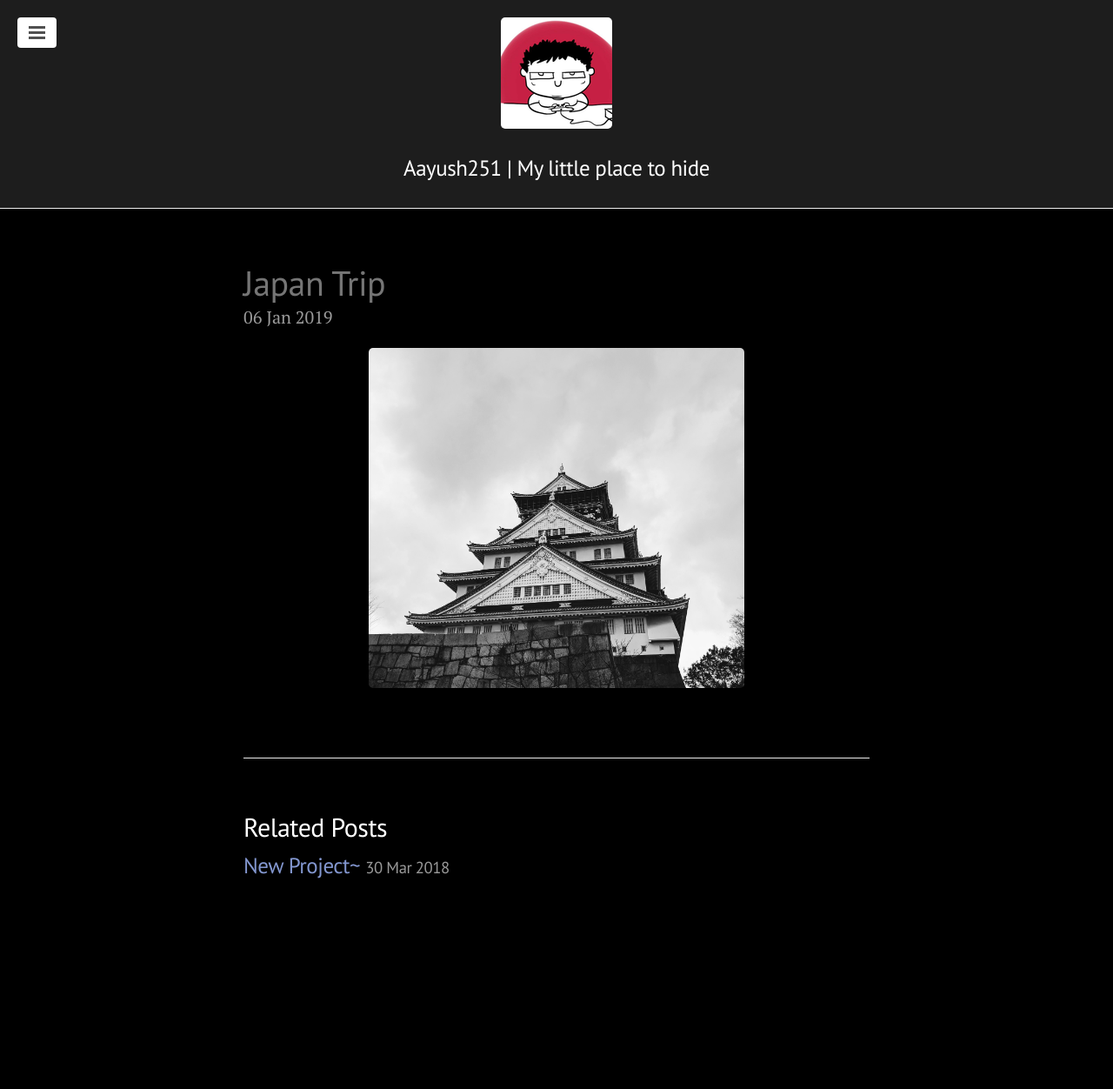
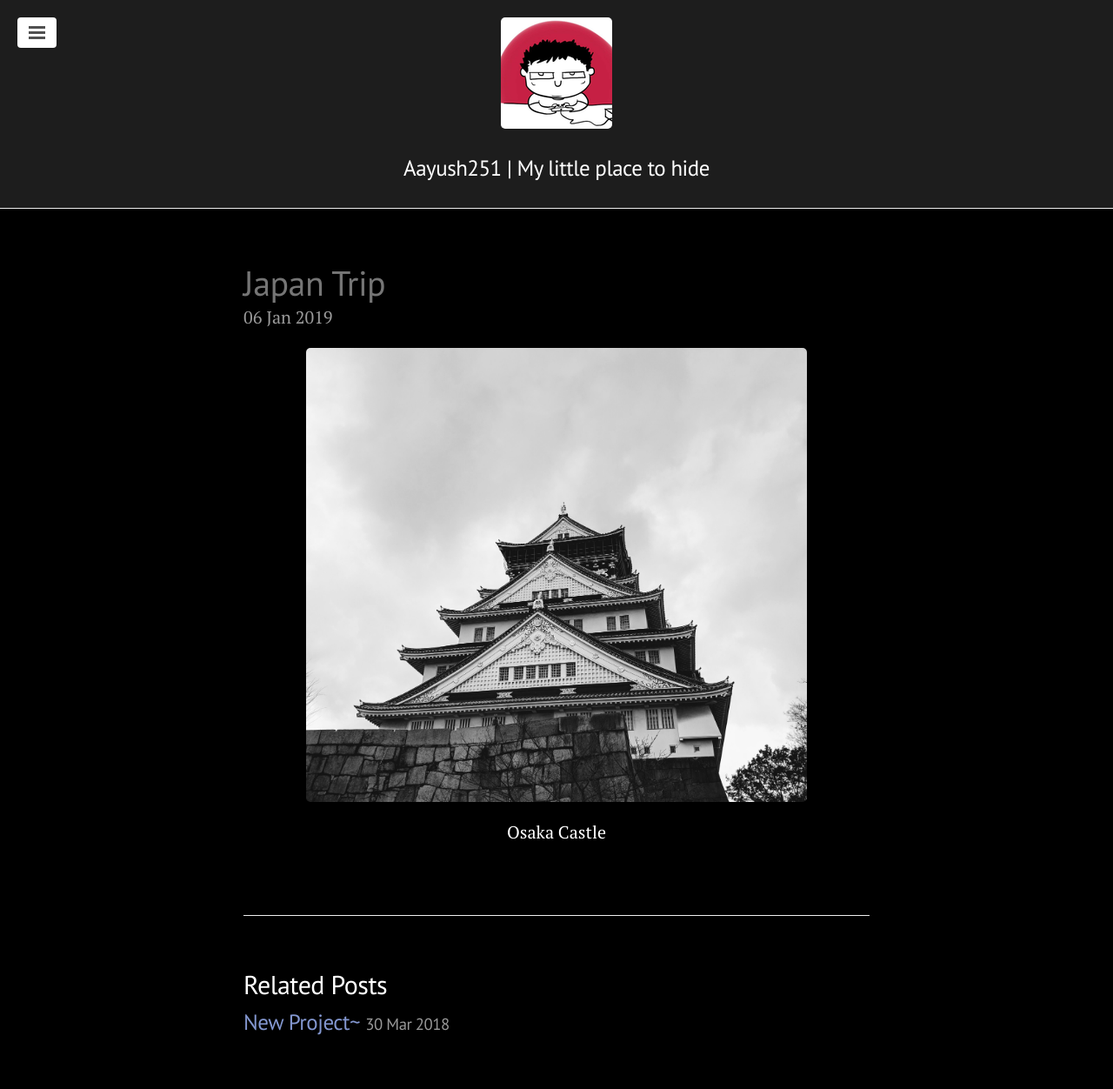
Before and after one commit to aayush251/aayush251.github.io, a Jekyll site: the page built from _posts/2019-01-06-github.markdown, in a window 1280 px wide. Shown: the whole page at 87% size. Built offline with Jekyll 4.4.1, drawn with Linux system fonts in a browser that asks for light colours; some web fonts are replaced; before the commit the page ends 1071 px from its top, so only the background shows below that.

Commit message:
Update 2019-01-06-github.markdown

```diff
--- a/_posts/2019-01-06-github.markdown
+++ b/_posts/2019-01-06-github.markdown
@@ -6,4 +6,4 @@ categories: [Travel]
 ---
 
 
-<p align="center"><img src="/images/osaka_castle.jpg" style="width:60%"></p>
+<p align="center"><img src="/images/osaka_castle.jpg" style="width:80%"> Osaka Castle</p>
```
